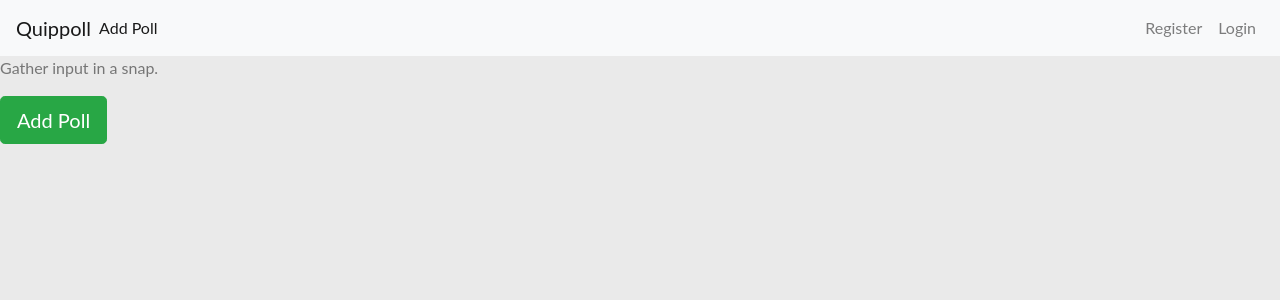
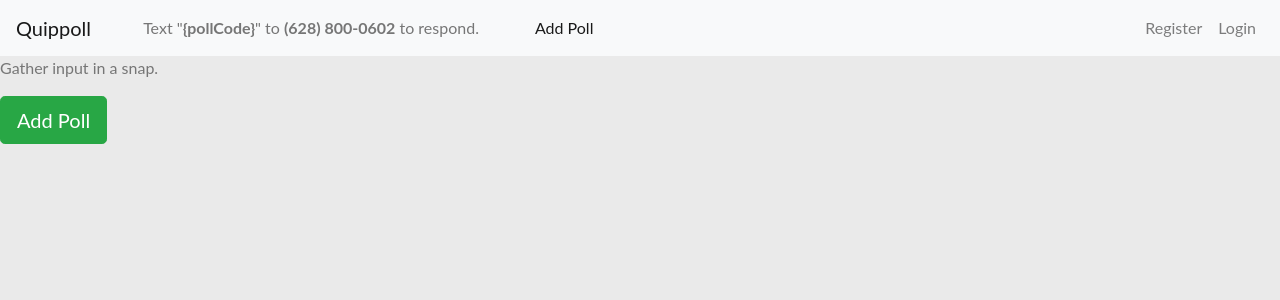
Before and after one commit to ktikeda/quippoll, a Flask app: page / in a window 1280 px wide. Shown: the top 300 px of the page. Run offline with Flask 2, Linux system fonts and the light colour scheme; some libraries are stand-ins or nearby versions.

Commit message:
Editing spacing in navbar

```diff
--- a/templates/base.html
+++ b/templates/base.html
@@ -15,7 +15,11 @@
 
     <div class="container">
         <nav class="navbar navbar-expand-lg navbar-light bg-light">
-          <a id="brand" class="navbar-brand" href="/">Quippoll</a><span id="shortcode" class="navbar-brand mr-auto"></span>
+          <div>
+            <a id="brand" class="navbar-brand" href="/">Quippoll</a>
+            <span id="shortcode" class="navbar-brand mr-5"></span>
+          </div>
+          <div class="mr-5">Text "<strong>{pollCode}</strong>" to <strong>(628) 800-0602</strong> to respond.</div>
           <button class="navbar-toggler" type="button" data-toggle="collapse" data-target="#navbarNav" aria-controls="navbarNav" aria-expanded="false" aria-label="Toggle navigation">
             <span class="navbar-toggler-icon"></span>
           </button>
```
